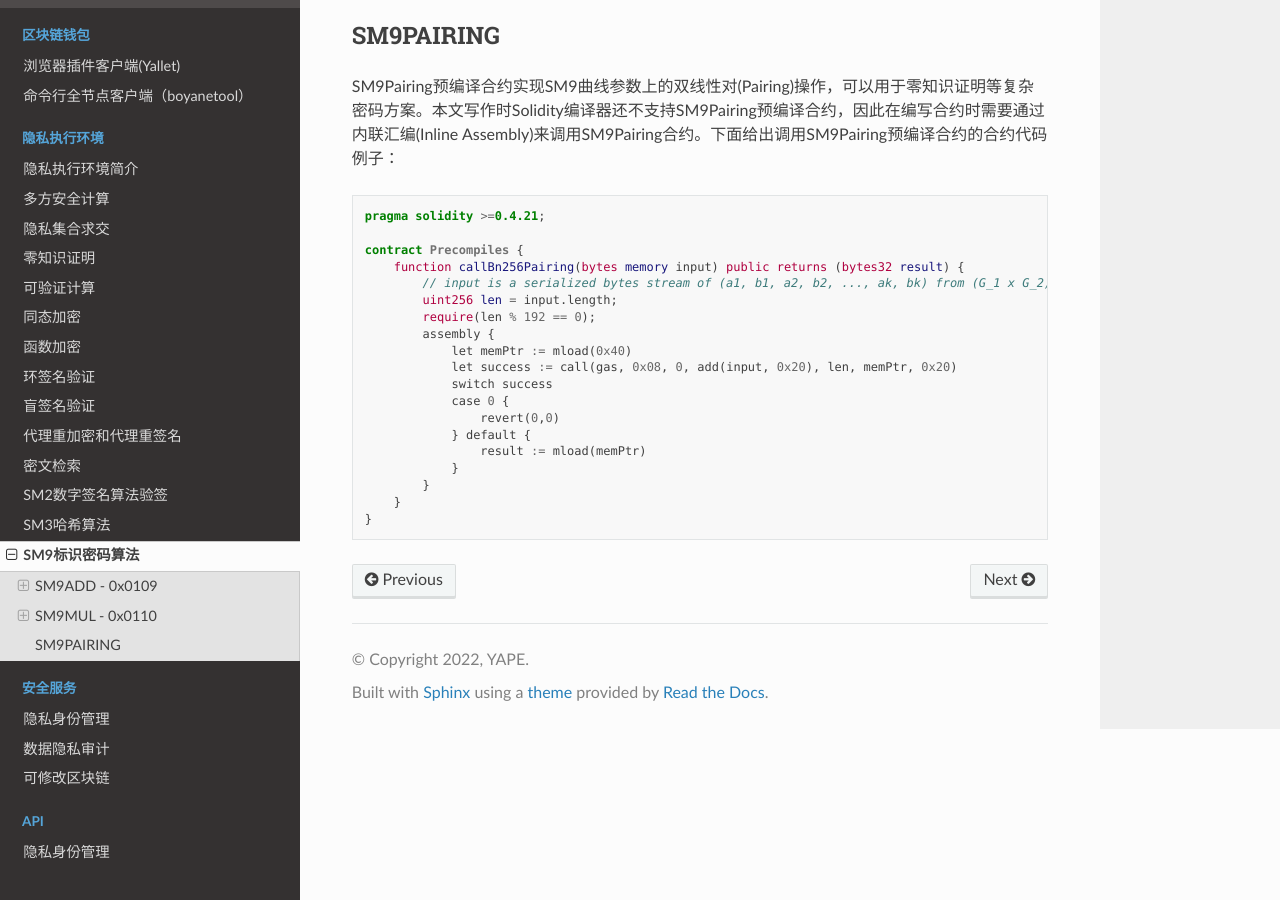
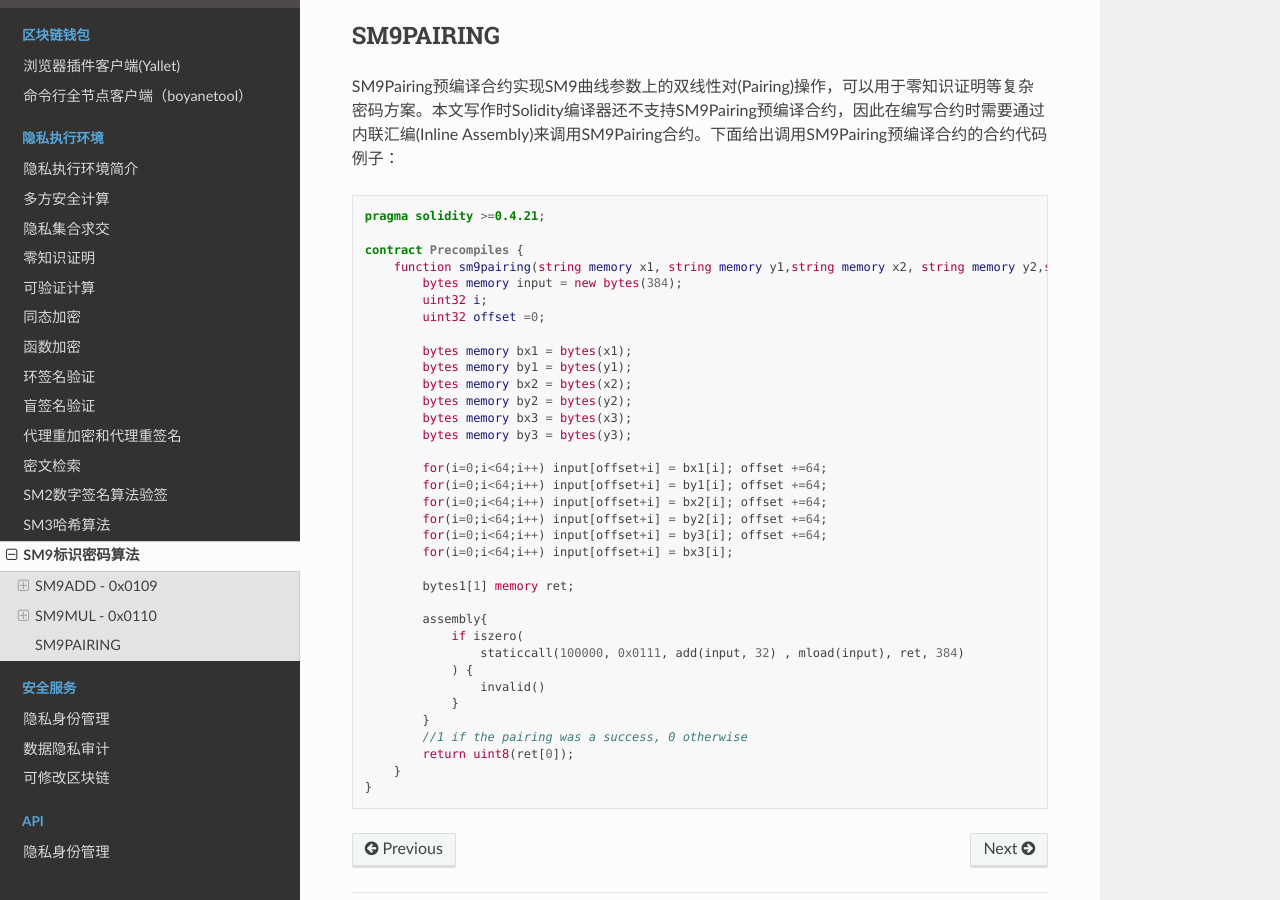
Before and after one commit to boyanet/yape-docs, a Sphinx documentation site: the page built from docs/source/cipher_structure/sm9.md, in a window 1280 px wide and 900 px high, scrolled down 2353 px. Built offline with Sphinx 7.4.7 and the Read the Docs theme 2.0.0, drawn with Linux system fonts in a browser that asks for light colours; pages that are not in the unit, such as notebooks, are missing from menus.

Commit message:
add sm9 pairing

````diff
--- a/docs/source/cipher_structure/sm9.md
+++ b/docs/source/cipher_structure/sm9.md
@@ -115,20 +115,36 @@ SM9Pairing预编译合约实现SM9曲线参数上的双线性对(Pairing)操作
 pragma solidity >=0.4.21;
 
 contract Precompiles {
-    function callBn256Pairing(bytes memory input) public returns (bytes32 result) {
-        // input is a serialized bytes stream of (a1, b1, a2, b2, ..., ak, bk) from (G_1 x G_2)^k
-        uint256 len = input.length;
-        require(len % 192 == 0);
-        assembly {
-            let memPtr := mload(0x40)
-            let success := call(gas, 0x08, 0, add(input, 0x20), len, memPtr, 0x20)
-            switch success
-            case 0 {
-                revert(0,0)
-            } default {
-                result := mload(memPtr)
+    function sm9pairing(string memory x1, string memory y1,string memory x2, string memory y2,string memory x3, string memory y3) public view returns (uint8 ){
+        bytes memory input = new bytes(384);
+        uint32 i;
+        uint32 offset =0;
+
+        bytes memory bx1 = bytes(x1);
+        bytes memory by1 = bytes(y1);
+        bytes memory bx2 = bytes(x2);
+        bytes memory by2 = bytes(y2);
+        bytes memory bx3 = bytes(x3);
+        bytes memory by3 = bytes(y3);
+
+        for(i=0;i<64;i++) input[offset+i] = bx1[i]; offset +=64;
+        for(i=0;i<64;i++) input[offset+i] = by1[i]; offset +=64;
+        for(i=0;i<64;i++) input[offset+i] = bx2[i]; offset +=64;
+        for(i=0;i<64;i++) input[offset+i] = by2[i]; offset +=64;
+        for(i=0;i<64;i++) input[offset+i] = by3[i]; offset +=64;
+        for(i=0;i<64;i++) input[offset+i] = bx3[i];
+
+        bytes1[1] memory ret;
+
+        assembly{
+            if iszero(
+                staticcall(100000, 0x0111, add(input, 32) , mload(input), ret, 384)
+            ) {
+                invalid()
             }
         }
+        //1 if the pairing was a success, 0 otherwise
+        return uint8(ret[0]);
     }
 }
 ```
````
